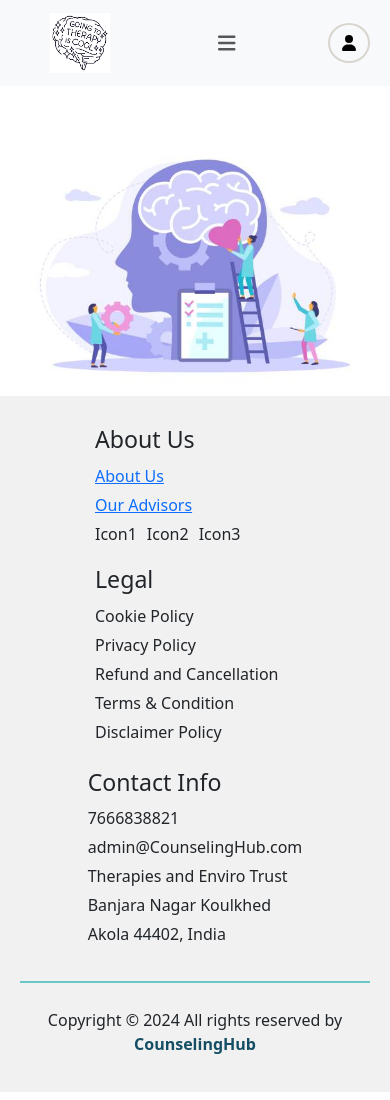
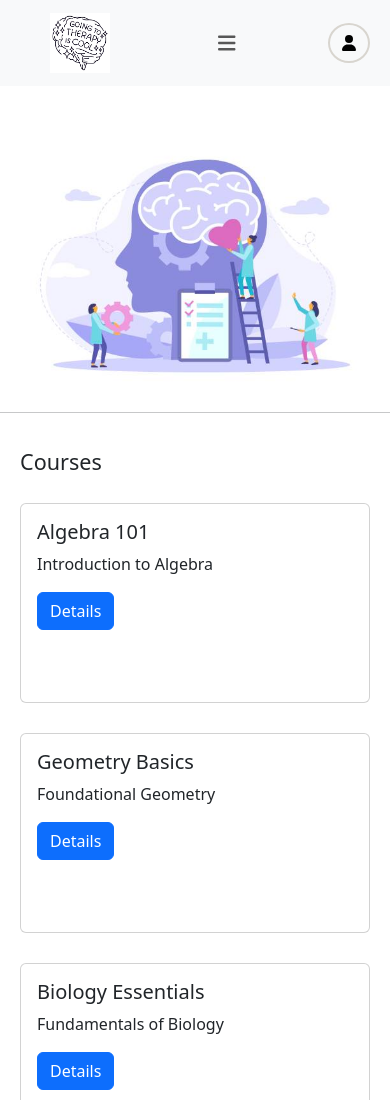
Before and after one commit to prathameshkhandare/Connectcounsellor, a React (Vite) app in the folder Client/: page / in a window 390 px wide. Shown: the top 1100 px of the page. Built offline with nearby package versions, Linux system fonts and the light colour scheme; no server answers.

Commit message:
UPDATED COURSES , APP

```diff
--- a/Client/package.json
+++ b/Client/package.json
@@ -13,10 +13,13 @@
     "@fortawesome/fontawesome-svg-core": "^6.5.2",
     "@fortawesome/free-solid-svg-icons": "^6.5.2",
     "@fortawesome/react-fontawesome": "^0.2.2",
+    "axios": "^1.7.2",
     "bootstrap": "^5.3.3",
     "react": "^18.2.0",
     "react-bootstrap": "^2.10.2",
-    "react-dom": "^18.2.0"
+    "react-dom": "^18.2.0",
+    "react-icons": "^5.2.1",
+    "react-router-dom": "^6.23.1"
   },
   "devDependencies": {
     "@types/react": "^18.2.15",
--- a/Client/src/App.jsx
+++ b/Client/src/App.jsx
@@ -7,6 +7,7 @@ import Footer from './Components/Footer';
 import Login from './Components/Login';
 import Registration from './Components/Registration'
 import Contactus from './Components/Contactus';
+import Courses from './Components/Courses';
 import { BrowserRouter as Router, Route, Routes } from 'react-router-dom';
 
 // Example components for routes
@@ -15,6 +16,7 @@ const Home = () => {
     <>
       <CustomNavbar />
       <Banner />
+      <Courses />
       <Footer />
     </>
   );
--- a/Client/src/Components/Courses.jsx
+++ b/Client/src/Components/Courses.jsx
@@ -79,7 +79,7 @@ const Courses = () => {
   return (
     <>
       <hr />
-      <h4> Courses </h4>
+      <h4 className='heading-4'> Courses </h4>
 
       <div className="card-container">
         {courses.map((course) => (
--- a/Client/src/Components/Login.jsx
+++ b/Client/src/Components/Login.jsx
@@ -1,7 +1,7 @@
 import React from 'react';
 import { useNavigate } from 'react-router-dom';
 
-
+import '../Components/Stylesheets/Login.css';
 const LoginForm = () => {
   const navigate = useNavigate();
 
--- a/Client/src/Components/Stylesheets/Courses.css
+++ b/Client/src/Components/Stylesheets/Courses.css
@@ -1,7 +1,35 @@
-.card-container{
-    display:flex;
-    flex-direction: row;
-}
-.card-container * {
-    margin-left: 10px;
-}
+.card-container {
+    display: flex;
+    flex-wrap: wrap;
+    gap: 10px;
+    padding: 0 20px;
+  }
+
+  .card {
+    flex: 1 1 calc(25% - 20px); /* Adjust width to 25% minus gap */
+    box-sizing: border-box;
+    height: 200px;
+  }
+
+  @media (max-width: 1200px) {
+    .card {
+      flex: 1 1 calc(33.33% - 20px); /* Adjust width for smaller screens */
+    }
+  }
+
+  @media (max-width: 800px) {
+    .card {
+      flex: 1 1 calc(50% - 20px); /* Adjust width for smaller screens */
+    }
+  }
+
+  @media (max-width: 600px) {
+    .card {
+      flex: 1 1 calc(100% - 20px); /* Adjust width for smallest screens */
+    }
+  }
+
+  .heading-4{
+    padding: 20px;
+
+  }
```
Also changed, not shown: 1 other file (tests, documents, lock files or other folders).
